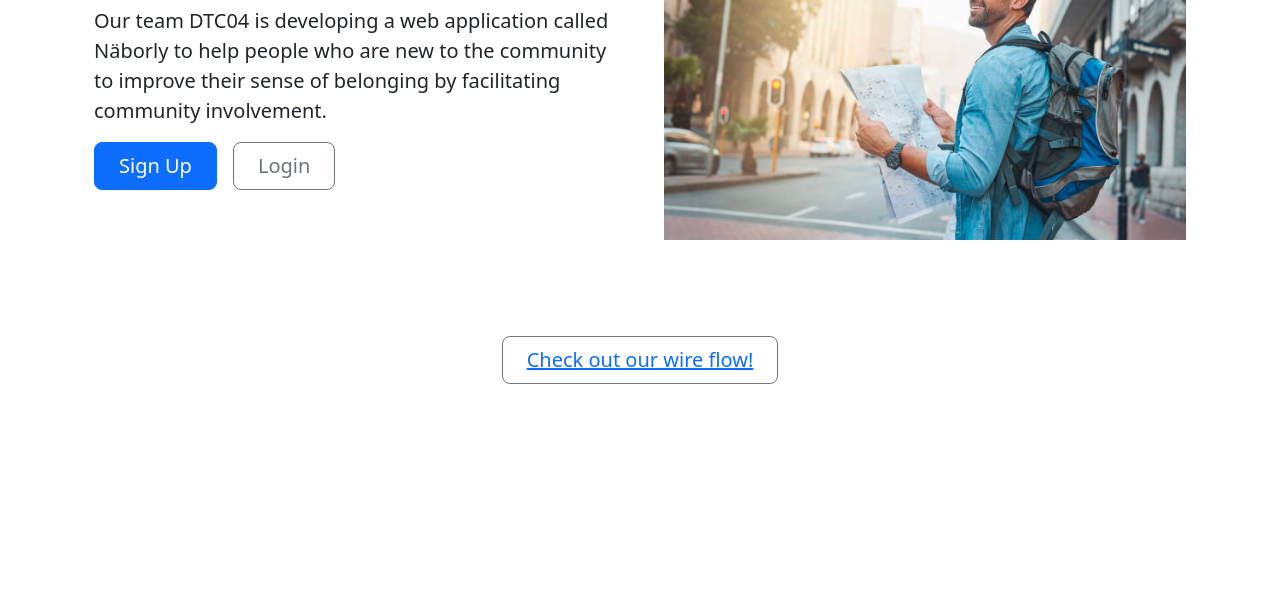
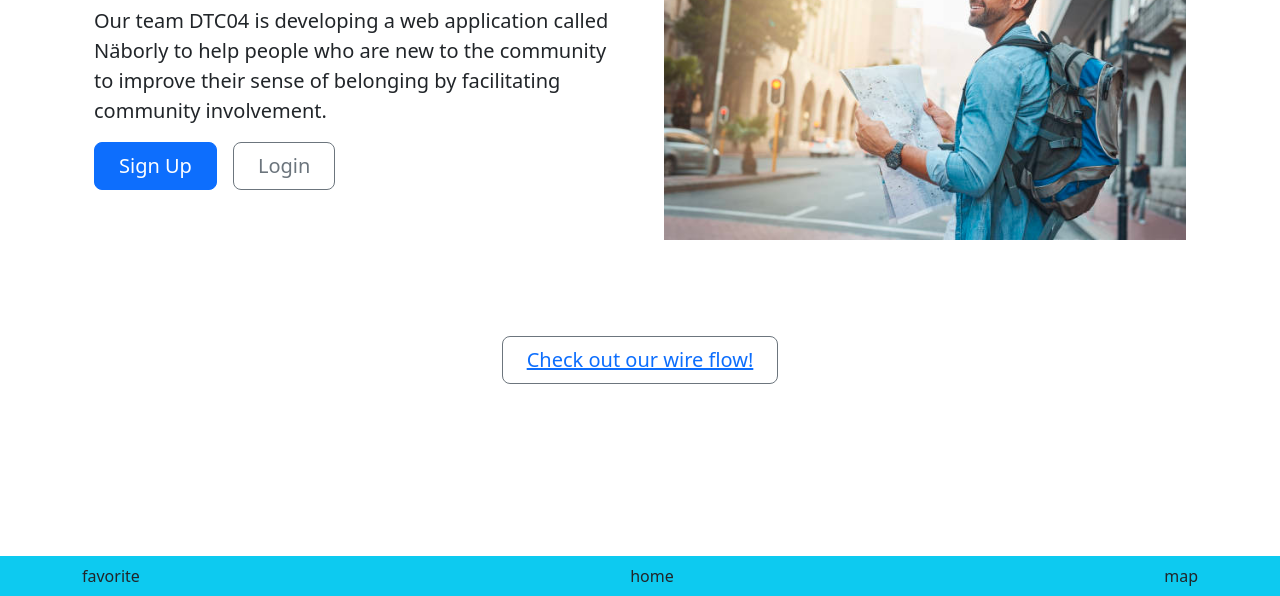
Before and after one commit to rockclimber147/1800_202330_DTC04, a plain HTML site: page index.html in a window 1280 px wide. Shown: the part 204-800 px from the top of the page. Drawn offline with nearby package versions, Linux system fonts and the light colour scheme.

Commit message:
Add bootstrap footer

```diff
--- a/index.html
+++ b/index.html
@@ -75,8 +75,7 @@
             </div>
             <div class="col-lg-6">
                 <h1 class="display-5 fw-bold lh-1 mb-3">Welcome to Näborly!</h1>
-                <p class="lead">Our team DTC04 is developing a web application called Näborly to help people who are new
-                    to the community to improve
+                <p class="lead">Our team DTC04 is developing a web application called Näborly to help people    who are new to the community to improve
                     their sense of belonging by facilitating community involvement.</p>
                 <div class="d-grid gap-2 d-md-flex justify-content-md-start">
                     <button type="button" class="btn btn-primary btn-lg px-4 me-md-2">Sign Up</button>
@@ -94,6 +93,16 @@
     </div>
     <!-- /link to wire flow -->
 
+    <!-- Bootstrap footer -->
+    <footer class="navbar justify-content-evenly bg-info fixed-bottom">
+        <div class="container" py-3>
+            <span class="material-icons">favorite</span>
+            <span class="material-icons">home</span>
+            <span class="material-icons">map</span>
+        </div>
+    </footer>
+    <!-- Bootstrap footer -->
+
 
     <!---------------------------------------------->
     <!-- Your own JavaScript functions go here    -->
```
